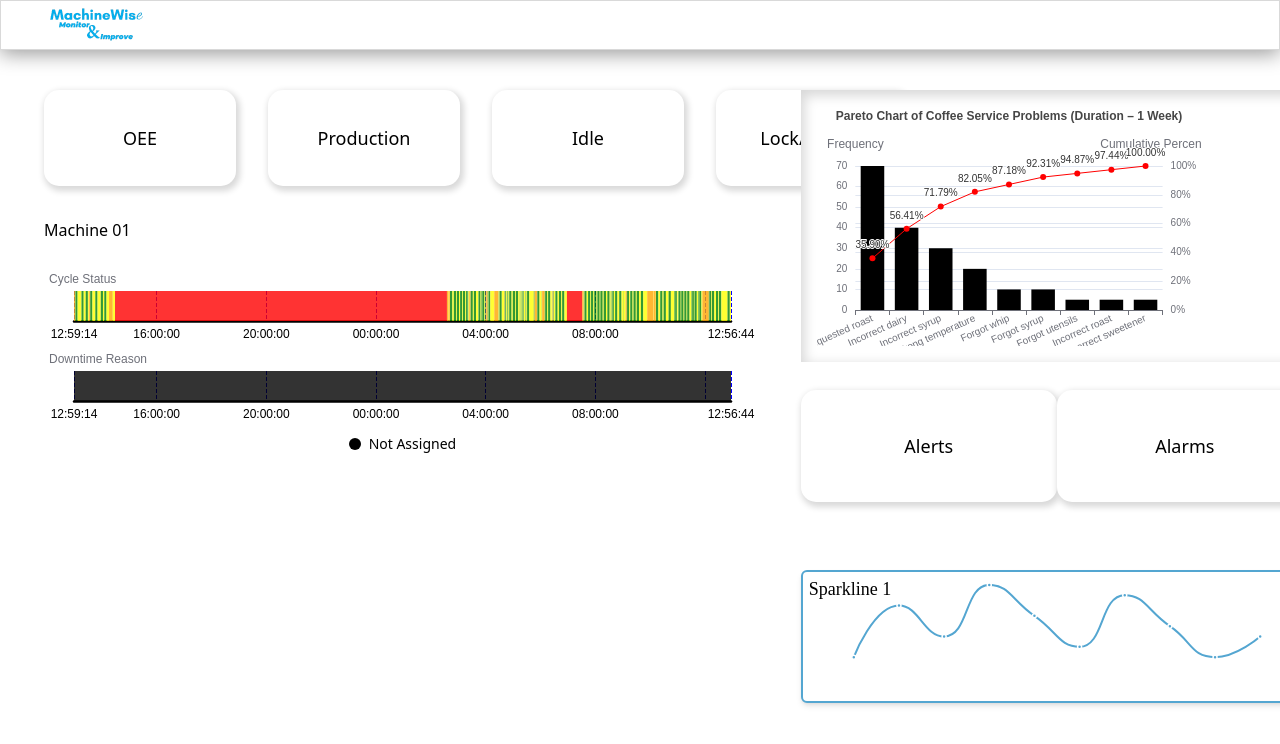
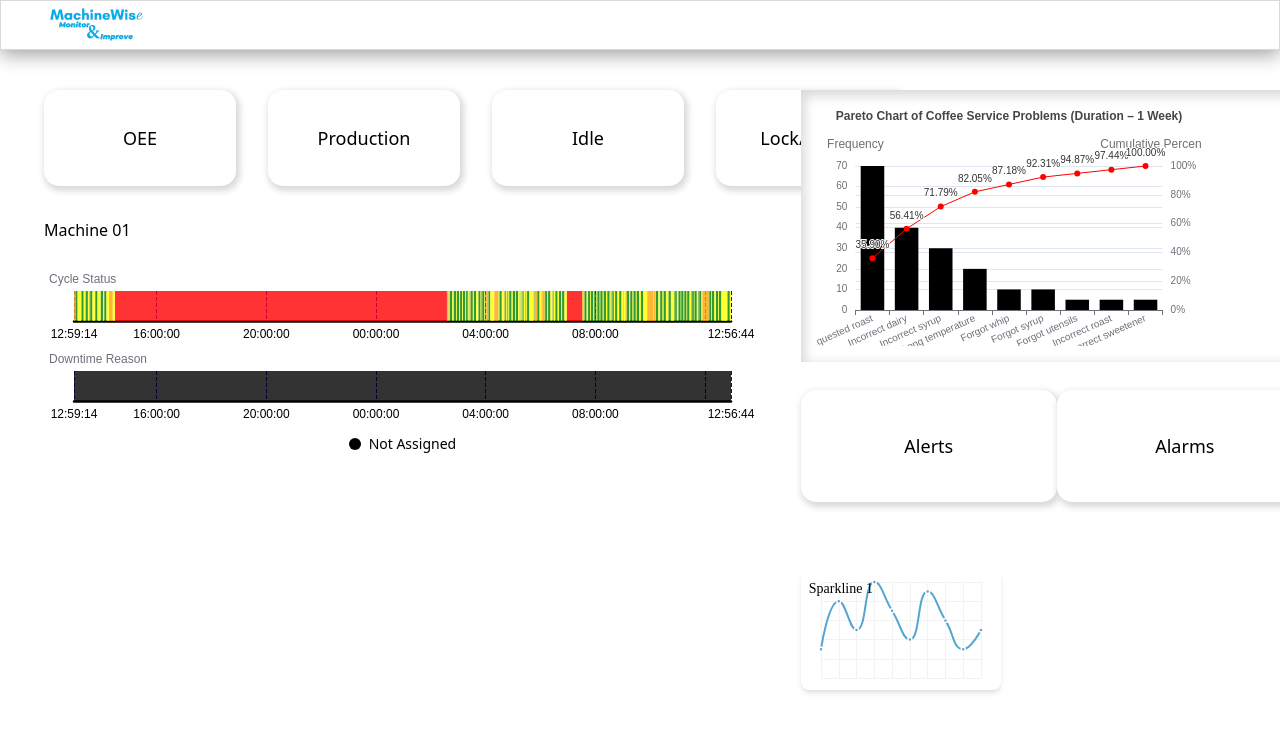
Before and after one commit to akanksham18/standalone_task_1, a React (Vite) app: page / in a window 1280 px wide. Shown: the top 744 px of the page. Built offline with nearby package versions, Linux system fonts and the light colour scheme.

Commit message:
sparkline charts added

```diff
--- a/src/components/SparklineChart.tsx
+++ b/src/components/SparklineChart.tsx
@@ -23,14 +23,14 @@ const SparklineChart: React.FC = () => {
                     axisLine: { show: false },
                     axisTick: { show: false },
                     axisLabel: { show: false },
-                    splitLine: { show: false },
+                    splitLine: { show: true, lineStyle: { color: '#F2F2F2' } },
                 },
                 yAxis: {
                     type: 'value',
                     axisLine: { show: false },
                     axisTick: { show: false },
                     axisLabel: { show: false },
-                    splitLine: { show: false },
+                    splitLine: { show: true, lineStyle: { color: '#F2F2F2' } },
                 },
                 series: [
                     {
@@ -61,30 +61,15 @@ const SparklineChart: React.FC = () => {
     }, []);
 
     return (
-        <div className="relative w-full h-full flex justify-center items-center">
+        <div className="relative flex w-[200px] h-[120px] justify-center items-center">
             {/* Sparkline Chart */}
             <div
                 ref={chartRef}
-                className="bg-white rounded-md shadow-md flex justify-center items-center"
-                style={{
-                    width: '100%',
-                    height: '100%',
-                    minWidth: '238px',
-                    minHeight: '132.69px',
-                    border: '2px solid #54A6D1',
-                }}
+                className="bg-white rounded-lg shadow-md flex justify-center items-center w-full h-full"
             ></div>
 
             {/* Sparkline Text */}
-            <div
-                className="absolute top-2 left-2"
-                style={{
-                    fontFamily: 'Lexend Deca',
-                    fontSize: '18px',
-                    fontWeight: 'normal',
-                    lineHeight: '22.5px',
-                }}
-            >
+            <div className="absolute top-2 left-2 font-['Lexend_Deca'] text-[14px] font-medium text-black">
                 Sparkline 1
             </div>
         </div>
--- a/src/pages/Home.tsx
+++ b/src/pages/Home.tsx
@@ -28,7 +28,7 @@ const Home: React.FC = () => {
                     </div>
 
                     {/* Sparkline Chart */}
-                    <div className="SparklineContainer flex justify-center mt-10">
+                    <div className="SparklineContainer flex justify-start mt-10">
                         <SparklineChart />
                     </div>
                 </div>
```
